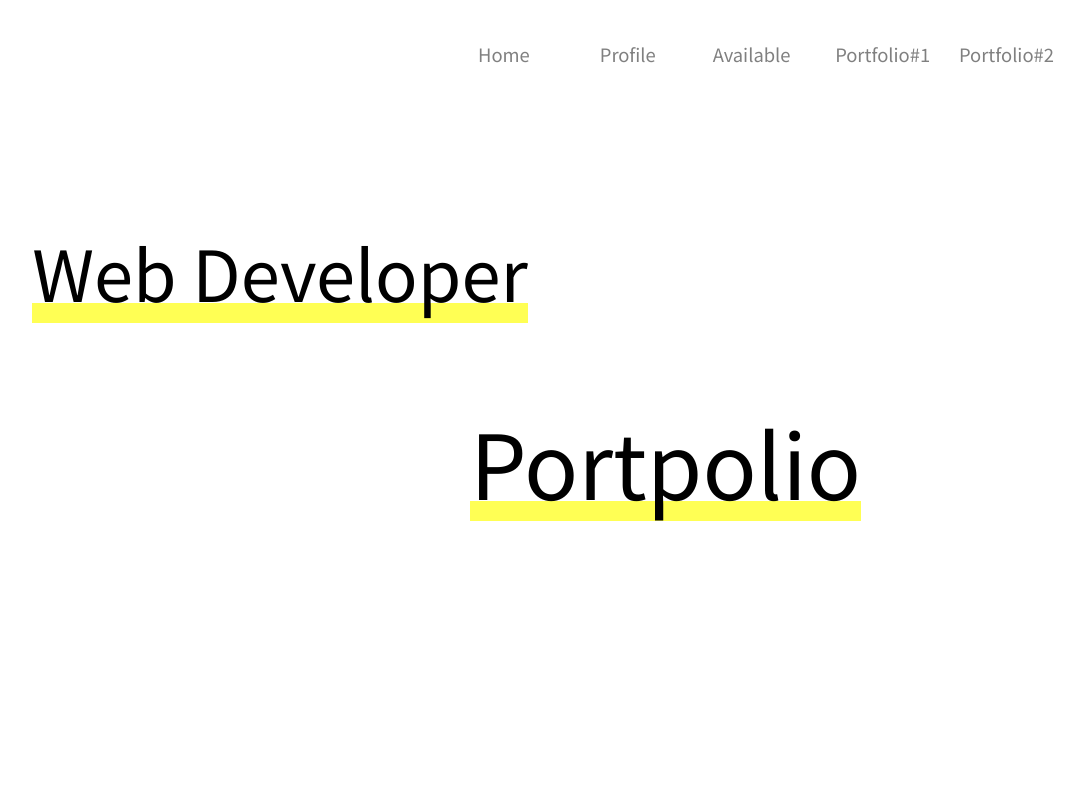
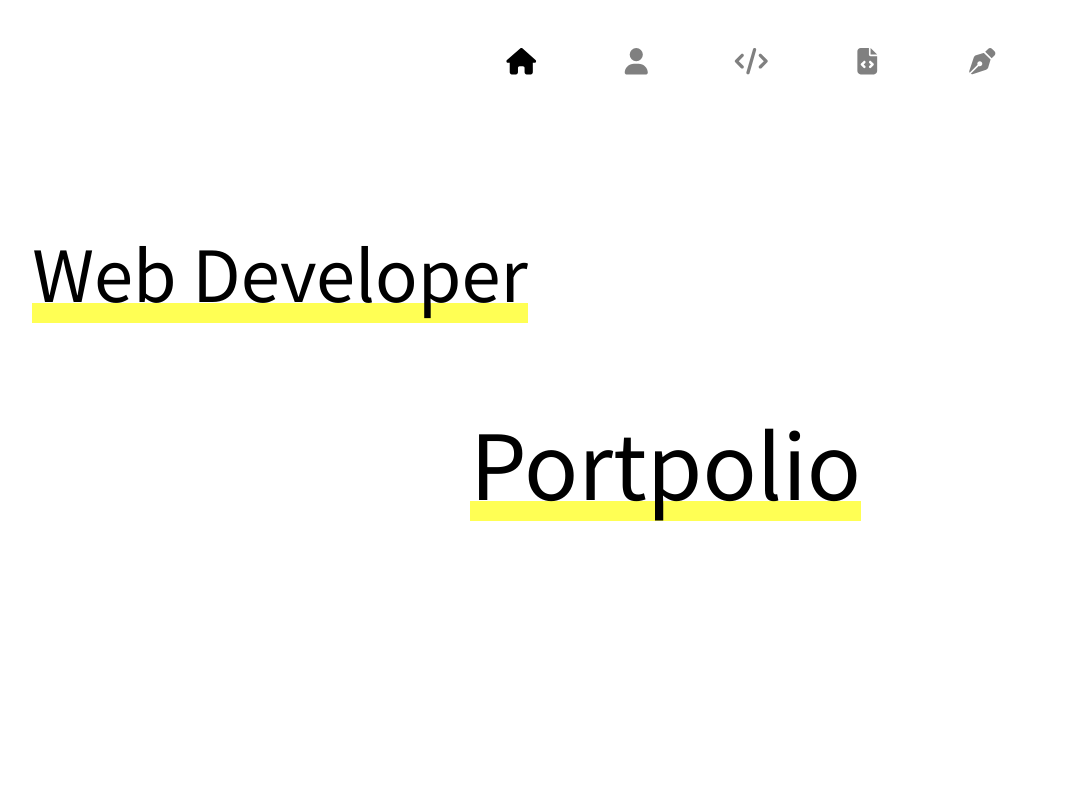
Before and after one commit to choiinyoung/portfolio, a React (Create React App) app: page / in a window 1280 px wide. Shown: the top 800 px of the page, without its empty margins (170-1254 px from the left). Built offline with nearby package versions, Linux system fonts and the light colour scheme; a web font is replaced by a local one.

Commit message:
header이미지로 수정
header이미지로 수정

```diff
--- a/src/App.js
+++ b/src/App.js
@@ -8,72 +8,72 @@ import Portfolio2 from "./component/Portfolio2";
 import Profile from "./component/Profile";
 
 function App() {
-  const [currentInputs, setCurrentInputs] = useState({
-    currentWindowHeight: window.innerHeight,
-    currentPage: 0,
-    totalPageNumber: 0,
-  });
+  // const [currentInputs, setCurrentInputs] = useState({
+  //   currentWindowHeight: window.innerHeight,
+  //   currentPage: 0,
+  //   totalPageNumber: 0,
+  // });
 
-  useEffect(() => {
-    const wholePage = document.querySelector(".slider");
-    const totalPageNumber = wholePage?.children.length || 0;
-    setCurrentInputs((prevState) => ({
-      ...prevState,
-      totalPageNumber,
-    }));
+  // useEffect(() => {
+  //   const wholePage = document.querySelector(".slider");
+  //   const totalPageNumber = wholePage?.children.length || 0;
+  //   setCurrentInputs((prevState) => ({
+  //     ...prevState,
+  //     totalPageNumber,
+  //   }));
 
-    const handleResize = () => {
-      setCurrentInputs((prevState) => ({
-        ...prevState,
-        currentWindowHeight: window.innerHeight,
-      }));
-    };
+  //   const handleResize = () => {
+  //     setCurrentInputs((prevState) => ({
+  //       ...prevState,
+  //       currentWindowHeight: window.innerHeight,
+  //     }));
+  //   };
 
-    const handleScroll = () => {
-      const scrollTop = window.scrollY;
-      const pageHeight = currentInputs.currentWindowHeight;
-      const currentPage = Math.floor(scrollTop / pageHeight);
-      setCurrentInputs((prevState) => ({
-        ...prevState,
-        currentPage,
-      }));
-    };
+  //   const handleScroll = () => {
+  //     const scrollTop = window.scrollY;
+  //     const pageHeight = currentInputs.currentWindowHeight;
+  //     const currentPage = Math.floor(scrollTop / pageHeight);
+  //     setCurrentInputs((prevState) => ({
+  //       ...prevState,
+  //       currentPage,
+  //     }));
+  //   };
 
-    window.addEventListener("scroll", handleScroll);
-    window.addEventListener("resize", handleResize);
+  //   window.addEventListener("scroll", handleScroll);
+  //   window.addEventListener("resize", handleResize);
 
-    return () => {
-      window.removeEventListener("scroll", handleScroll);
-      window.removeEventListener("resize", handleResize);
-    };
-  }, [currentInputs.currentWindowHeight]);
+  //   return () => {
+  //     window.removeEventListener("scroll", handleScroll);
+  //     window.removeEventListener("resize", handleResize);
+  //   };
+  // }, [currentInputs.currentWindowHeight]);
 
-  useEffect(() => {
-    const handleWheel = (e) => {
-      e.preventDefault();
-      const deltaY = e.deltaY;
-      const currentPage = currentInputs.currentPage;
-      const totalPageNumber = currentInputs.totalPageNumber;
+  // useEffect(() => {
+  //   const handleWheel = (e) => {
+  //     e.preventDefault();
+  //     const deltaY = e.deltaY;
+  //     const currentPage = currentInputs.currentPage;
+  //     const totalPageNumber = currentInputs.totalPageNumber;
 
-      if (deltaY > 0 && currentPage < totalPageNumber - 1) {
-        window.scrollTo({
-          top: (currentPage + 1) * 1000, // 현재 스크롤 위치에서 1000px만큼 더 내림
-          behavior: "smooth",
-        });
-      } else if (deltaY < 0 && currentPage > 0) {
-        window.scrollTo({
-          top: (currentPage - 1) * 900, // 현재 스크롤 위치에서 1000px만큼 더 올림
-          behavior: "smooth",
-        });
-      }
-    };
+  //     if (deltaY > 0 && currentPage < totalPageNumber - 1) {
+  //       window.scrollTo({
+  //         top: (currentPage + 1) * 960, // 현재 스크롤 위치에서 1000px만큼 더 내림
+  //         behavior: "smooth",
+  //       });
+  //     } else if (deltaY < 0 && currentPage > 0) {
+  //       window.scrollTo({
+  //         top: (currentPage - 1) * 960, // 현재 스크롤 위치에서 1000px만큼 더 올림
+  //         behavior: "smooth",
+  //       });
+  //     }
+  //   };
 
-    window.addEventListener("wheel", handleWheel);
+  //   window.addEventListener("wheel", handleWheel);
 
-    return () => {
-      window.removeEventListener("wheel", handleWheel);
-    };
-  }, [currentInputs]);
+  //   return () => {
+  //     window.removeEventListener("wheel", handleWheel);
+  //   };
+  // }, [currentInputs]);
 
   return (
     <>
--- a/src/component/Header.jsx
+++ b/src/component/Header.jsx
@@ -1,4 +1,4 @@
-import React, { useState, useEffect } from "react";
+import React from "react";
 import "../style/header.scss";
 import { Link } from "react-scroll";
 import { FontAwesomeIcon } from "@fortawesome/react-fontawesome";
@@ -11,25 +11,8 @@ import {
 } from "@fortawesome/free-solid-svg-icons";
 
 export default function Header() {
-  const [scrollY, setScrollY] = useState(window.scrollY);
-
-  useEffect(() => {
-    const handleScroll = () => {
-      setScrollY(window.scrollY);
-    };
-
-    window.addEventListener("scroll", handleScroll);
-
-    return () => {
-      window.removeEventListener("scroll", handleScroll);
-    };
-  }, []);
-
-  const renderHeader = () => {
-    switch (true) {
-      case scrollY >= 900:
   return (
-          <div className="left">
+    <div className="header">
       <ul className="header_top">
         <li>
           <Link
@@ -39,6 +22,7 @@ export default function Header() {
             smooth={true}
             offset={-70}
             duration={1000}
+            className="nav-link"
           >
             <FontAwesomeIcon icon={faHouse} />
           </Link>
@@ -51,6 +35,7 @@ export default function Header() {
             smooth={true}
             offset={45}
             duration={1000}
+            className="nav-link"
           >
             <FontAwesomeIcon icon={faUser} />
           </Link>
@@ -63,6 +48,7 @@ export default function Header() {
             smooth={true}
             offset={48}
             duration={1000}
+            className="nav-link"
           >
             <FontAwesomeIcon icon={faCode} />
           </Link>
@@ -75,6 +61,7 @@ export default function Header() {
             smooth={true}
             offset={49}
             duration={1000}
+            className="nav-link"
           >
             <FontAwesomeIcon icon={faFileCode} />
           </Link>
@@ -87,6 +74,7 @@ export default function Header() {
             smooth={true}
             offset={50}
             duration={1000}
+            className="nav-link"
           >
             <FontAwesomeIcon icon={faPenNib} />
           </Link>
@@ -94,75 +82,4 @@ export default function Header() {
       </ul>
     </div>
   );
-      default:
-        return (
-          <div className="header">
-            <ul className="header_top">
-              <li>
-                <Link
-                  activeClass="active"
-                  to="home"
-                  spy={true}
-                  smooth={true}
-                  offset={-70}
-                  duration={1000}
-                >
-                  Home
-                </Link>
-              </li>
-              <li>
-                <Link
-                  activeClass="active"
-                  to="profile"
-                  spy={true}
-                  smooth={true}
-                  offset={45}
-                  duration={1000}
-                >
-                  Profile
-                </Link>
-              </li>
-              <li>
-                <Link
-                  activeClass="active"
-                  to="available"
-                  spy={true}
-                  smooth={true}
-                  offset={48}
-                  duration={1000}
-                >
-                  Available
-                </Link>
-              </li>
-              <li>
-                <Link
-                  activeClass="active"
-                  to="portfolio1"
-                  spy={true}
-                  smooth={true}
-                  offset={49}
-                  duration={1000}
-                >
-                  Portfolio#1
-                </Link>
-              </li>
-              <li>
-                <Link
-                  activeClass="active"
-                  to="portfolio2"
-                  spy={true}
-                  smooth={true}
-                  offset={50}
-                  duration={1000}
-                >
-                  Portfolio#2
-                </Link>
-              </li>
-            </ul>
-          </div>
-        );
 }
-  };
-
-  return renderHeader();
-}
--- a/src/style/header.scss
+++ b/src/style/header.scss
@@ -8,8 +8,8 @@
   margin: 0 auto;
   left: 5vw;
   line-height: 1vw;
-  // background-color: #fff;
-  .header_top {
+  background-color: #fff;
+  ul {
     position: relative;
     display: flex;
     width: 50%;
@@ -20,59 +20,41 @@
     // border: 1px solid;
     text-align: center;
     li {
-      cursor: pointer;
+      width: 35%;
+      height: 20%;
       height: 3.3vh;
       color: gray;
+
       // border: 1px solid;
-      width: 14%;
 
-      a {
-        &:first-of-type {
-          border-bottom: 5px solid transparent; /* 초기에는 투명한 선으로 설정 */
-          transition: border-bottom 0.5s ease-in-out;
-        }
+      .svg-inline--fa {
+        width: 30%;
+        height: 100%;
+        // border: 1px solid;
+
+        cursor: pointer;
+
         &:hover {
           // border-bottom: 0.5vh solid yellow;
           color: black;
-          font-weight: bold;
+        }
+        &:active {
+          color: black;
+        }
+      }
+      &:first-of-type {
+        // 부모의 첫 번째 자식에 대한 스타일
+        color: black;
+        a {
+          &:first-of-type {
+            border-bottom: 5px solid transparent; /* 초기에는 투명한 선으로 설정 */
+            transition: border-bottom 0.5s ease-in-out;
+          }
+          &.active {
+            // border-bottom: 5px solid yellow;
+          }
         }
       }
     }
   }
 }
-
-.left {
-  position: relative;
-  border: 1px solid;
-  width: 6%;
-  height: 50%;
-  position: fixed;
-  background: #333;
-  color: white;
-  /* margin: 0 auto; */
-  top: 30%;
-  left: 1%;
-  border-radius: 1.5rem;
-  z-index: 10;
-  .header_top {
-    list-style: none;
-    border: 1px solid red;
-    height: 100%;
-    display: flex;
-    flex-wrap: wrap;
-    flex-direction: column;
-    justify-content: space-around;
-    align-items: center;
-    li {
-      // border: 1px solid;
-      width: 35%;
-      height: 20%;
-      .svg-inline--fa {
-        width: 100%;
-        height: 100%;
-        // border: 1px solid;
-        cursor: pointer;
-      }
-    }
-  }
-}
```
Lines whose indentation alone changed are shown as unchanged.
